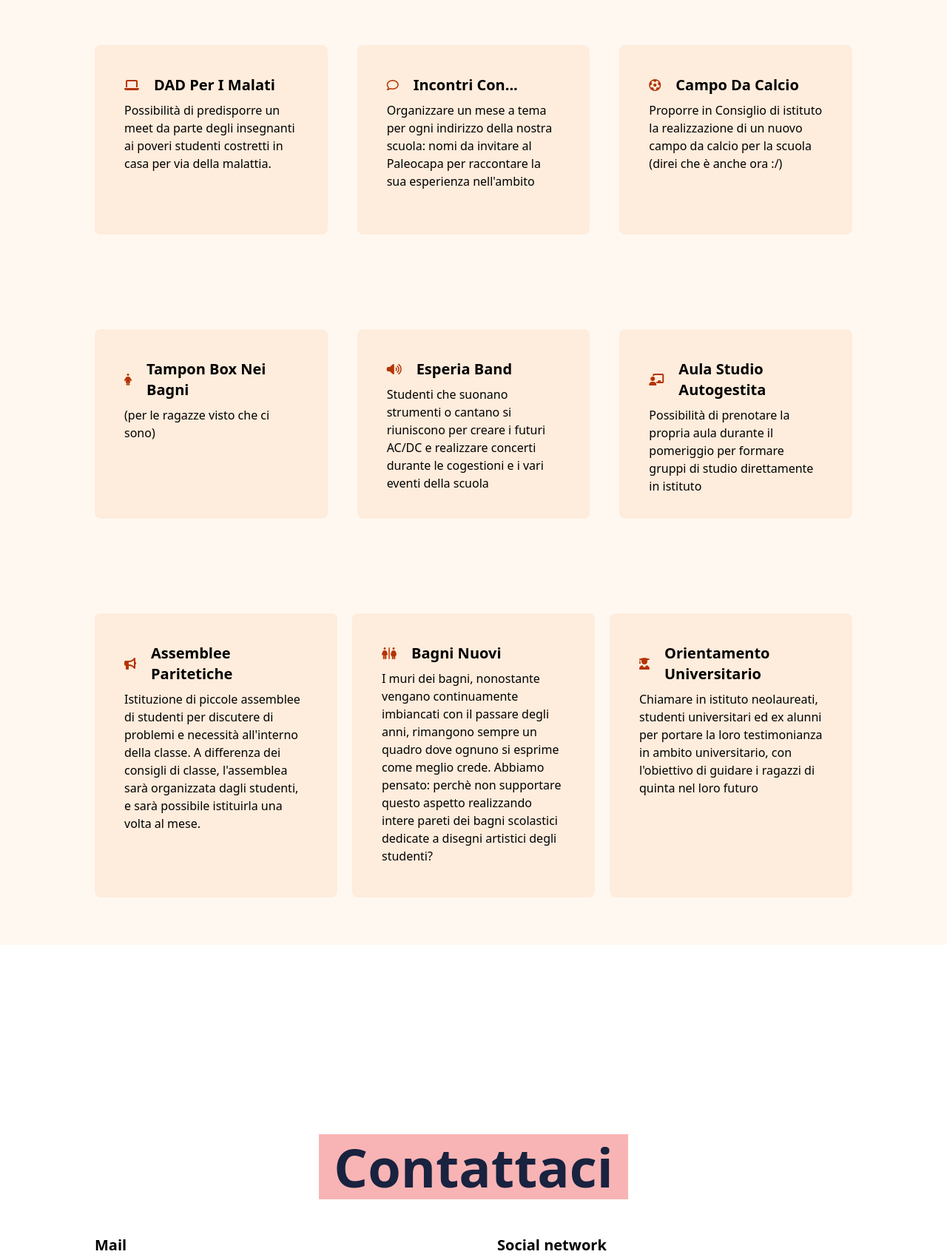
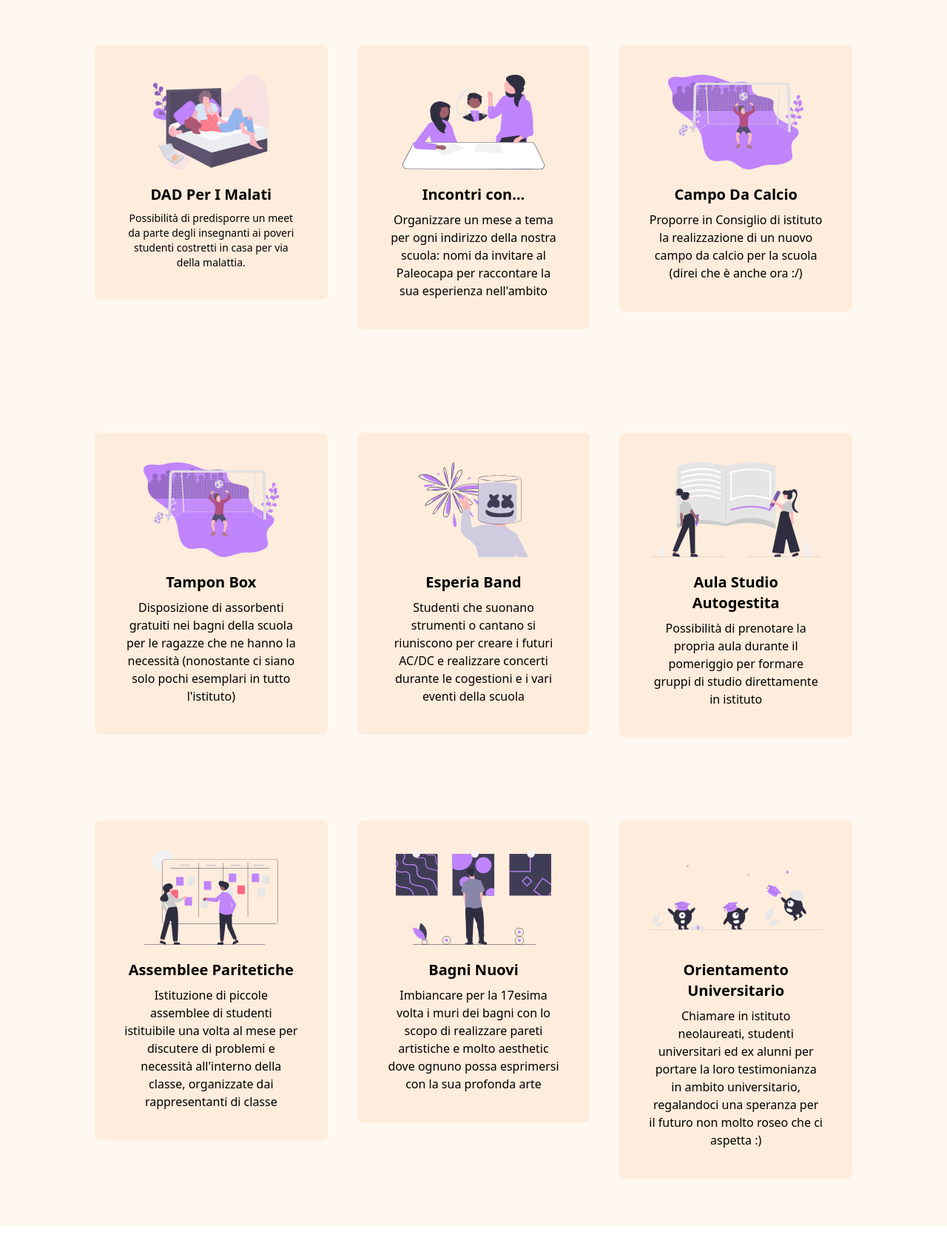
Before and after one commit to nicolapreda/tuttiunitis, a website: page index.html in a window 1280 px wide. Shown: the part 1339-3042 px from the top of the page at 74% size. Drawn offline with nearby package versions, Linux system fonts and the light colour scheme.

Commit message:
Updated section "Proposte" and "Contatti"

```diff
--- a/index.html
+++ b/index.html
@@ -37,7 +37,8 @@
 
 <body class="bg-white dark:bg-gray-800">
 
-    <nav class="bg-white px-2 sm:px-4 py-2.5 fixed w-full z-20 top-0 left-0 border-b border-gray-200 dark:border-gray-800 dark:bg-gray-900">
+    <nav
+        class="bg-white px-2 sm:px-4 py-2.5 fixed w-full z-20 top-0 left-0 border-b border-gray-200 dark:border-gray-800 dark:bg-gray-900">
         <div class="container flex flex-wrap justify-between items-center mx-auto">
             <a href="#/" class="flex items-center">
                 <img src="./dist/img/Logo_Completo.png" class="mr-3 h-6 sm:h-12" alt="Tutti Unitis">
@@ -80,8 +81,7 @@
 
 
     <!--header and navbar with tailwindcss, dark-->
-    <header
-        class="h-large bg-[url('/dist/img/Thumbnail.png')] dark:bg-[url('/dist/img/Thumbnail_dark.png')]">
+    <header class="h-large bg-[url('/dist/img/Thumbnail.png')] dark:bg-[url('/dist/img/Thumbnail_dark.png')]">
 
         <div class="container mx-auto px-6 py-3">
             <div class="text-center  md:mx-16 mx-2 mt-32 mb-10 font-poppins">
@@ -92,10 +92,12 @@
                     class="px-2 mt-2 leading-normal font-figtree text-4xl md:text-5xl lg:text-6xl bg-blue-500 font-bold text-primary-blue inline-flex">
                     è farla :)</h1>
 
-                <h2 class="mt-4 text-md dark:text-white">Marco Bellini, Valentino Dentella, Giuliano Lupi, Davide Signorelli, Nicola
+                <h2 class="mt-4 text-md dark:text-white">Marco Bellini, Valentino Dentella, Giuliano Lupi, Davide
+                    Signorelli, Nicola
                     Preda
                 </h2>
-                <h2 class="font-light text-sm dark:text-gray-300">Tramite questo sito vogliamo ufficialmente presentarci a tutti
+                <h2 class="font-light text-sm dark:text-gray-300">Tramite questo sito vogliamo ufficialmente presentarci
+                    a tutti
                     voi studenti dell'Esperia, come lista
                     Tutti Unitis.
                 </h2>
@@ -129,123 +131,140 @@
         </div>
 
         <!--section with 3 columns and 3 rows-->
-        <div class="grid grid-rows-3  mt-16 md:mx-32 mx-10">
+        <div class="grid grid-rows-3  mt-16 md:mx-32 mx-10 gap-10">
 
 
             <div class="grid lg:grid-cols-3 gap-10 items-stretch">
                 <div>
-                    <div class="bg-orange-100 rounded-lg cursor-pointer hover:bg-orange-200 transition h-64">
+                    <div class="bg-orange-100 rounded-lg cursor-pointer hover:bg-orange-200 transition h-min-96">
                         <div class="p-10">
-                            <div class="flex items-center">
-                                <i class="fas fa-laptop text-orange-700"></i>
-                                <h1 class="text-xl font-semibold ml-5">DAD Per I Malati
+                            <img src="./dist/img/dad.svg" alt="DAD Per I Malati" class="h-32 mx-auto	">
+                            <div class="mt-5  items-center">
+
+                                <h1 class="text-center text-xl font-semibold">DAD Per I Malati
                                 </h1>
                             </div>
-                            <p class="font-light mt-2">Possibilità di predisporre un meet da parte degli insegnanti ai
+                            <p class="font-light mt-2 text-center text-sm">Possibilità di predisporre un meet da parte
+                                degli insegnanti ai
                                 poveri studenti costretti in casa per via della malattia. </p>
                         </div>
                     </div>
                 </div>
 
                 <div>
-                    <div class="bg-orange-100 p-10 rounded-lg cursor-pointer hover:bg-orange-200 transition h-64">
+                    <div class="bg-orange-100 p-10 rounded-lg cursor-pointer hover:bg-orange-200 transition h-min-96">
+                        <img src="./dist/img/meeting.svg" alt="Incontri con..." class="h-32 mx-auto	">
 
 
-                        <div class="flex items-center">
-                            <i class="far fa-comment text-orange-700"></i>
-                            <h1 class="text-xl font-semibold ml-5">Incontri Con...
+                        <div class="mt-5 items-center">
+                            <h1 class="text-center text-xl font-semibold">Incontri con...
                             </h1>
                         </div>
-                        <p class="font-light mt-2">Organizzare un mese a tema per ogni indirizzo della nostra scuola:
+                        <p class="font-light mt-2 text-center">Organizzare un mese a tema per ogni indirizzo
+                            della nostra scuola:
                             nomi da invitare al Paleocapa per raccontare la sua esperienza nell'ambito</p>
                     </div>
                 </div>
                 <div>
-                    <div class="bg-orange-100 p-10 rounded-lg cursor-pointer hover:bg-orange-200 transition h-64">
-                        <div class="flex items-center">
-                            <i class="	far fa-futbol text-orange-700"></i>
-                            <h1 class="text-xl font-semibold ml-5">Campo Da Calcio
+                    <div class="bg-orange-100 p-10 rounded-lg cursor-pointer hover:bg-orange-200 transition h-min-96">
+                        <img src="./dist/img/football.svg" alt="Campo Da Calcio" class="h-32 mx-auto	">
+
+                        <div class="mt-5 items-center">
+                            <h1 class="text-center text-xl font-semibold">Campo Da Calcio
                             </h1>
                         </div>
-                        <p class="font-light mt-2">Proporre in Consiglio di istituto la realizzazione di un nuovo campo
+                        <p class="font-light mt-2 text-center ">Proporre in Consiglio di istituto la
+                            realizzazione di un nuovo campo
                             da calcio per la scuola (direi che è anche ora :/)</p>
                     </div>
                 </div>
             </div>
             <div class="grid lg:grid-cols-3 gap-10 items-stretch">
                 <div>
-                    <div class="bg-orange-100 p-10 rounded-lg cursor-pointer hover:bg-orange-200 transition h-64">
-                        <div class="flex items-center">
-                            <i class="fas fa-female text-orange-700"></i>
-                            <h1 class="text-xl font-semibold ml-5">Tampon Box Nei Bagni
+                    <div class="bg-orange-100 p-10 rounded-lg cursor-pointer hover:bg-orange-200 transition h-min-96">
+                        <img src="./dist/img/football.svg" alt="Tampon Box" class="h-32 mx-auto	">
+
+                        <div class="mt-5 items-center">
+                            <h1 class="text-center text-xl font-semibold">Tampon Box
                             </h1>
                         </div>
-                        <p class="font-light mt-2">(per le ragazze visto che ci sono)
+                        <p class="font-light mt-2 text-center ">Disposizione di assorbenti gratuiti nei bagni
+                            della scuola per le ragazze che ne hanno la necessità (nonostante ci siano solo pochi
+                            esemplari in tutto l'istituto)
                         </p>
                     </div>
                 </div>
                 <div>
-                    <div class="bg-orange-100 p-10 rounded-lg cursor-pointer hover:bg-orange-200 transition h-64">
-                        <div class="flex items-center">
-                            <i class="	fas fa-volume-up text-orange-700"></i>
-                            <h1 class="text-xl font-semibold ml-5">Esperia Band
+                    <div class="bg-orange-100 p-10 rounded-lg cursor-pointer hover:bg-orange-200 transition h-min-96">
+                        <img src="./dist/img/music.svg" alt="Esperia Band" class="h-32 mx-auto	">
+
+                        <div class="mt-5 items-center">
+                            <h1 class="text-center text-xl font-semibold">Esperia Band
                             </h1>
                         </div>
-                        <p class="font-light mt-2">Studenti che suonano strumenti o cantano si riuniscono per creare i
+                        <p class="font-light mt-2 text-center ">Studenti che suonano strumenti o cantano si
+                            riuniscono per creare i
                             futuri AC/DC e realizzare concerti durante le cogestioni e i vari eventi della scuola</p>
                     </div>
                 </div>
                 <div>
 
-                    <div class="bg-orange-100 p-10 rounded-lg cursor-pointer hover:bg-orange-200 transition h-64">
-                        <div class="flex items-center">
-                            <i class="fas fa-chalkboard-teacher text-orange-700"></i>
-                            <h1 class="text-xl font-semibold ml-5">Aula Studio Autogestita
+                    <div class="bg-orange-100 p-10 rounded-lg cursor-pointer hover:bg-orange-200 transition h-min-96">
+                        <img src="./dist/img/study.svg" alt="Aula Studio Autogestita" class="h-32 mx-auto	">
+
+
+                        <div class="mt-5 items-center">
+                            <h1 class="text-center text-xl font-semibold">Aula Studio Autogestita
                             </h1>
                         </div>
-                        <p class="font-light mt-2">Possibilità di prenotare la propria aula durante il pomeriggio per
+                        <p class="font-light mt-2 text-center ">Possibilità di prenotare la propria aula durante
+                            il pomeriggio per
                             formare gruppi di studio direttamente in istituto</p>
                     </div>
                 </div>
             </div>
-            <div class="grid lg:grid-cols-3 gap-5">
+            <div class="grid lg:grid-cols-3 gap-10 items-stretch">
                 <div>
-                    <div class="bg-orange-100 p-10 rounded-lg cursor-pointer hover:bg-orange-200 transition h-96">
-                        <div class="flex items-center">
-                            <i class="fas fa-bullhorn text-orange-700"></i>
-                            <h1 class="text-xl font-semibold ml-5">Assemblee Paritetiche
+                    <div class="bg-orange-100 p-10 rounded-lg cursor-pointer hover:bg-orange-200 transition h-min-96">
+                        <img src="./dist/img/assembl.svg" alt="Assemblee Paritetiche" class="h-32 mx-auto	">
+
+                        <div class="mt-5 items-center">
+                            <h1 class="text-center text-xl font-semibold">Assemblee Paritetiche
                             </h1>
                         </div>
-                        <p class="font-light mt-2">Istituzione di piccole assemblee di studenti per discutere di
-                            problemi e necessità all'interno della classe. A differenza dei consigli di classe,
-                            l'assemblea sarà organizzata dagli studenti, e sarà possibile istituirla una volta al mese.
+                        <p class="font-light mt-2  text-center">Istituzione di piccole assemblee di studenti
+                            istituibile una volta al mese per discutere di
+                            problemi e necessità all'interno della classe, organizzate dai rappresentanti di classe
                         </p>
                     </div>
                 </div>
                 <div>
-                    <div class="bg-orange-100 p-10 rounded-lg cursor-pointer hover:bg-orange-200 transition h-96">
-                        <div class="flex items-center">
-                            <i class="	fas fa-restroom text-orange-700"></i>
-                            <h1 class="text-xl font-semibold ml-5">Bagni Nuovi
+                    <div class="bg-orange-100 p-10 rounded-lg cursor-pointer hover:bg-orange-200 transition h-min-96">
+                        <img src="./dist/img/bath.svg" alt="Bagni Nuovi" class="h-32 mx-auto	">
+
+                        <div class="mt-5 items-center">
+                            <h1 class="text-center text-xl font-semibold">Bagni Nuovi
                             </h1>
                         </div>
-                        <p class="font-light mt-2">I muri dei bagni, nonostante vengano continuamente imbiancati con il
-                            passare degli anni, rimangono sempre un quadro dove ognuno si esprime come meglio crede.
-                            Abbiamo pensato: perchè non supportare questo aspetto realizzando intere pareti dei bagni
-                            scolastici dedicate a disegni artistici degli studenti? </p>
+                        <p class="text-center font-light  mt-2">Imbiancare per la 17esima volta i muri dei bagni
+                            con lo scopo di realizzare pareti artistiche e molto aesthetic dove ognuno possa esprimersi
+                            con la sua profonda arte </p>
                     </div>
                 </div>
 
                 <div>
-                    <div class="bg-orange-100 p-10 rounded-lg cursor-pointer hover:bg-orange-200 transition h-96">
-                        <div class="flex items-center">
-                            <i class="fas fa-user-graduate text-orange-700"></i>
-                            <h1 class="text-xl font-semibold ml-5">Orientamento Universitario
+                    <div class="bg-orange-100 p-10 rounded-lg cursor-pointer hover:bg-orange-200 transition h-min-96">
+                        <img src="./dist/img/college.svg" alt="Orientamento Universitario" class="h-32 mx-auto	">
+
+
+                        <div class="mt-5 items-center">
+                            <h1 class="text-center text-xl font-semibold">Orientamento Universitario
                             </h1>
                         </div>
-                        <p class="font-light mt-2">Chiamare in istituto neolaureati, studenti universitari ed ex alunni
-                            per portare la loro testimonianza in ambito universitario, con l'obiettivo di guidare i
-                            ragazzi di quinta nel loro futuro</p>
+                        <p class="text-center font-light  xl:text-md mt-2">Chiamare in istituto neolaureati,
+                            studenti universitari ed ex alunni
+                            per portare la loro testimonianza in ambito universitario, regalandoci una speranza per il
+                            futuro non molto roseo che ci aspetta :)</p>
                     </div>
                 </div>
             </div>
@@ -253,7 +272,7 @@
     </section>
 
 
-    <section id="contatti" class="my-32 py-32 ">
+    <section id="contatti" class="my-16 py-32 ">
         <div class="md:mx-32 mx-10">
             <div class="flex justify-center items-center">
 
@@ -261,35 +280,95 @@
                     class="text-center text-4xl md:text-7xl font-semibold font-figtree text-primary-blue inline-flex bg-red-300 px-5 py-2 ">
                     Contattaci</h1>
             </div>
-            <div class="grid md:grid-cols-2 gap-16 mt-12">
-                <div>
-                    <h1 class="text-xl font-figtree font-semibold letter-spacing-1">Mail</h1>
-                    <a class="hover:bg-red-200 transition my-3 bg-red-100 rounded-lg flex items-center cursor pointer px-3 py-2 inline-block"
-                        href="mailto:comitato.studentesco@itispaleocapa.it">
-                        <img src="https://upload.wikimedia.org/wikipedia/commons/d/df/Aiga_mail.svg" alt="Mail"
-                            class="h-8 w-8">
-                        <p class="mx-5 text-sm md:text-normal">Comitato Studentesco</p>
-                    </a>
 
+            <div class="container my-24 px-6 mx-auto">
 
-
-
-                </div>
-                <div>
-                    <h1 class="text-xl font-figtree font-semibold letter-spacing-1">Social network</h1>
-                    <a class="my-3 bg-red-100 rounded-lg flex items-center cursor pointer px-3 py-2 inline-block hover:bg-red-200 transition"
-                        href="https://instagram.com/noidellesperia">
-                        <img src="https://upload.wikimedia.org/wikipedia/commons/thumb/3/3e/Instagram_simple_icon.svg/1920px-Instagram_simple_icon.svg.png"
-                            alt="Instagram" class="h-8 w-8">
-                        <p class="mx-5">noidellesperia</p>
-                    </a>
-
-
-                </div>
-
+                <section class=" text-gray-800">
+                    <style>
+                        .map-container-2 {
+                            height: 350px;
+                        }
+                    </style>
+                    <div class="block rounded-lg shadow-lg bg-white">
+                        <div class="flex flex-wrap items-center">
+                            <div class="grow-0 shrink-0 basis-auto block w-full lg:flex lg:w-6/12 xl:w-4/12">
+                                <div class="map-container-2 w-full">
+                                    <img src="./dist/img/contact.jpg"
+                                        class="object-cover left-0 top-0 h-full w-full rounded-t-lg lg:rounded-tr-none lg:rounded-bl-lg">
+                                </div>
+                            </div>
+                            <div class="grow-0 shrink-0 basis-auto w-full lg:w-6/12 xl:w-8/12">
+                                <div class="flex flex-wrap pt-12 lg:pt-0">
+                                    <div
+                                        class="mb-12 grow-0 shrink-0 basis-auto w-full md:w-6/12 lg:w-full xl:w-6/12 px-3 md:px-6 xl:px-12">
+                                        <a class="flex items-start hover:bg-red-100 p-2 rounded-lg transition" href="https://instagram.com/noidellesperia">
+                                            <div class="shrink-0">
+                                                <div
+                                                    class="p-4 bg-red-600 rounded-md shadow-md w-14 h-14 flex items-center justify-center">
+                                                    <i class="fab fa-instagram text-white text-2xl"></i>
+                                                </div>
+                                            </div>
+                                            <div class="grow ml-6">
+                                                <p class="font-bold mb-1 text-xl">Instagram</p>
+                                                <p class="text-gray-500 text-md font-normal">@noidellesperia</p>
+                                                <p class="text-gray-500 text-sm font-light">Social ufficiale per comunicazioni e presentazioni dei progetti</p>
+                                            </div>
+                                        </a>
+                                    </div>
+                                    <div
+                                        class="mb-12 grow-0 shrink-0 basis-auto w-full md:w-6/12 lg:w-full xl:w-6/12 px-3 md:px-6 xl:px-12">
+                                        <a class="flex items-start hover:bg-red-100 p-2 rounded-lg transition" href="mailto:comitato.studentesco@itispaleocapa.it">
+                                            <div class="shrink-0">
+                                                <div
+                                                    class="p-4 bg-red-600 rounded-md shadow-md w-14 h-14 flex items-center justify-center">
+                                                    <i class="fas fa-envelope text-white text-2xl"></i>
+                                                </div>
+                                            </div>
+                                            <div class="grow ml-6">
+                                                <p class="font-bold mb-1 text-xl">Mail</p>
+                                                <p class="text-gray-500 text-md font-normal">comitato.studentesco</p>
+                                                <p class="text-gray-500 text-sm font-light">Mail del comitato per qualsiasi idea, proposta o necessità</p>
+                                            </div>
+                                        </a>
+                                    </div>
+                                    <div
+                                        class="mb-12 grow-0 shrink-0 basis-auto w-full md:w-6/12 lg:w-full xl:w-6/12 px-3 md:px-6 xl:px-12">
+                                        <a class="flex items-start hover:bg-red-100 p-2 rounded-lg transition" href="mailto:comitato.studentesco@itispaleocapa.it">
+                                            <div class="shrink-0">
+                                                <div
+                                                    class="p-4 bg-red-600 rounded-md shadow-md w-14 h-14 flex items-center justify-center">
+                                                    <i class="fab fa-telegram text-white text-2xl"></i>
+                                                </div>
+                                            </div>
+                                            <div class="grow ml-6">
+                                                <p class="font-bold mb-1 text-xl">Telegram</p>
+                                                <p class="text-gray-500 text-md font-normal">Gruppo rappresentanti</p>
+                                                <p class="text-gray-500 text-sm font-light">Tramite la chat condivisa con i rappresentanti di classe </p>
+                                            </div>
+                                        </a>
+                                    </div>
+                                    <div
+                                    class="mb-12 grow-0 shrink-0 basis-auto w-full md:w-6/12 lg:w-full xl:w-6/12 px-3 md:px-6 xl:px-12">
+                                    <a class="flex items-start hover:bg-red-100 p-2 rounded-lg transition" href="mailto:comitato.studentesco@itispaleocapa.it">
+                                        <div class="shrink-0">
+                                            <div
+                                                class="p-4 bg-red-600 rounded-md shadow-md w-14 h-14 flex items-center justify-center">
+                                                <i class="fas fa-user text-white text-2xl"></i>
+                                            </div>
+                                        </div>
+                                        <div class="grow ml-6">
+                                            <p class="font-bold mb-1 text-xl">Di persona</p>
+                                            <p class="text-gray-500 text-sm font-light">Siamo anche delle persone fisiche :) </p>
+                                        </div>
+                                    </a>
+                                </div>
+                                </div>
+                            </div>
+                        </div>
+                    </div>
+                </section>
 
             </div>
-        </div>
     </section>
 
 
```
Also changed, not shown: dist/img/Group 24.png (added), dist/img/assembl.svg (added), dist/img/bath.svg (added), dist/img/college.svg (added), dist/img/contact.jpg (added), dist/img/dad.svg (added), dist/img/football.svg (added), dist/img/girl.svg (added), dist/img/meeting.svg (added), dist/img/music.svg (added), dist/img/study.svg (added), dist/output.css, 2 other files.
